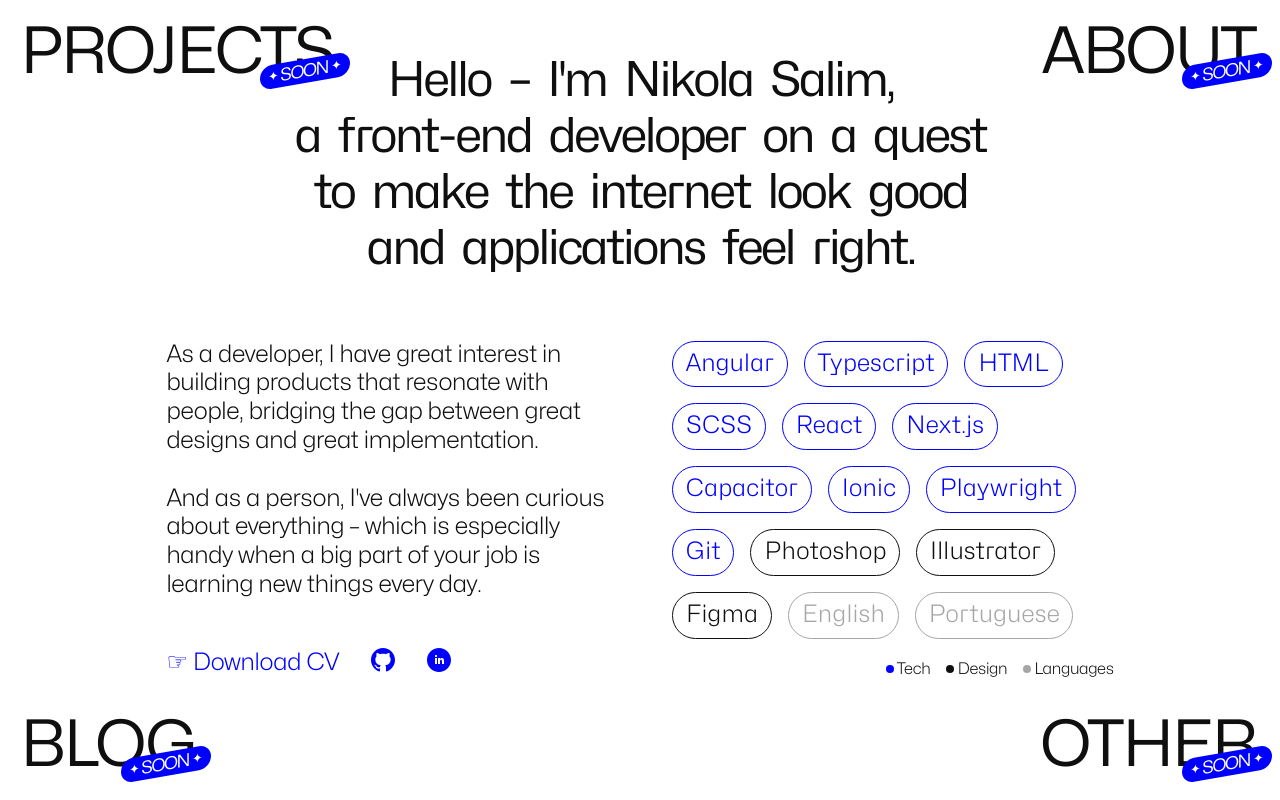
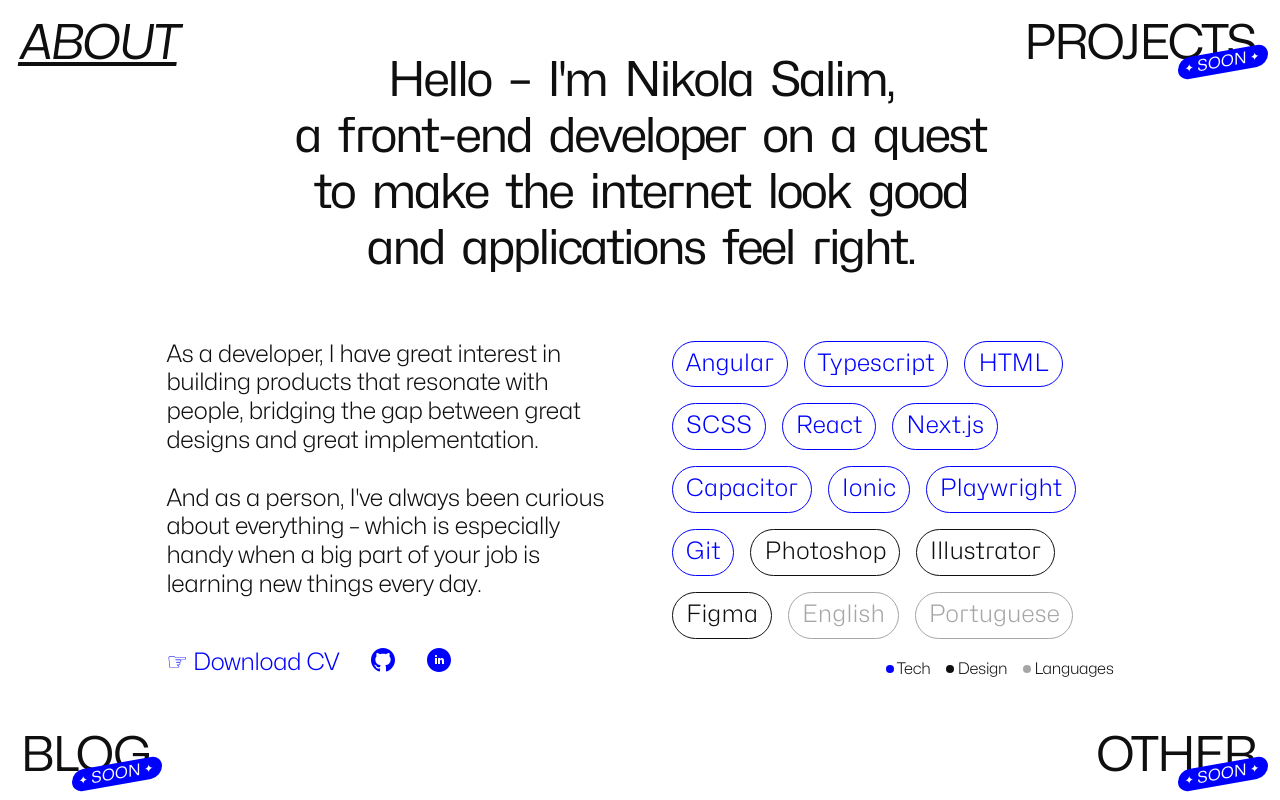
Before and after one commit to nikolasalim/nikolasalim.github.io, a Next.js app: page /about in a window 1280 px wide. Built offline with nearby package versions, Linux system fonts and the light colour scheme.

Commit message:
tweak nav-menu font-sizes; create asset dir for fonts

```diff
--- a/app/components/nav-menu/nav-menu.module.scss
+++ b/app/components/nav-menu/nav-menu.module.scss
@@ -6,7 +6,7 @@
   width: 100%;
   position: fixed;
   font-family: 'Mona-Sans';
-  font-size: 4rem;
+  font-size: 3rem;
   letter-spacing: -0.1rem;
 }
 
@@ -32,16 +32,25 @@
       transition: all 100ms ease-in;
     }
   }
+  &.active {
+    transform: skewX(-8deg);
+    .navItem {
+      text-decoration: underline;
+      &:hover {
+        transform: unset;
+      }
+    }
+  }
 }
 
 .soonTagWrapper {
   position: absolute;
-  bottom: 10%;
-  right: -1rem;
+  bottom: -0.1rem;
+  right: -0.75rem;
   text-indent: unset;
 }
 
-@media screen and (max-width: 700px){
+@media screen and (max-width: 768px){
   .topNav, .bottomNav {
     font-size: 1.5rem;
     letter-spacing: unset;
--- a/app/components/nav-menu/nav-menu.tsx
+++ b/app/components/nav-menu/nav-menu.tsx
@@ -3,18 +3,19 @@
 import styles from './nav-menu.module.scss'
 import Link from 'next/link';
 import SoonTag from '@/app/components/soon-tag/soon-tag';
+import {usePathname} from "next/navigation";
 
 export default function NavMenu() {
+  const pathname = usePathname();
 
   return (
     <>
       <div className={styles.topNav}>
+        <Link href="/" className={`${styles.navLink} ${pathname === '/about' ? styles.active : ''}`}>
+          <span className={styles.navItem}>ABOUT</span>
+        </Link>
         <Link href="/" className={styles.navLink}>
           <span className={styles.navItem}>PROJECTS</span>
-          <span className={styles.soonTagWrapper}><SoonTag/></span>
-        </Link>
-        <Link href="/" className={styles.navLink}>
-          <span className={styles.navItem}>ABOUT</span>
           <span className={styles.soonTagWrapper}><SoonTag/></span>
         </Link>
       </div>
--- a/app/components/soon-tag/soon-tag.module.scss
+++ b/app/components/soon-tag/soon-tag.module.scss
@@ -3,20 +3,21 @@
   justify-content: center;
   align-items: center;
   height: fit-content;
-  padding: 0.1rem 0.2rem 0.1rem 0.3rem;
-  font-size: 1.1rem;
+  border-radius: 1rem;
+  padding: 0.1rem 0.1rem 0.1rem 0.2rem;
   color: white;
   background-color: blue;
-  border-radius: 1rem;
   transform: skewY(-10deg);
+  font-size: 1rem;
+  letter-spacing: 0.01rem;
 
   .star {
-    font-size: 0.8rem;
+    font-size: 0.7rem;
     margin: 0 0.4rem;
   }
 }
 
-@media screen and (max-width: 700px){
+@media screen and (max-width: 768px){
   .soonTag {
     font-size: 0.8rem;
     transform: skewY(-6deg);
--- a/app/styles/typography.scss
+++ b/app/styles/typography.scss
@@ -1,6 +1,6 @@
 @font-face {
   font-family: 'Hubot-Sans';
-  src: url(/fonts/Hubot-Sans.woff2) format('woff2');
+  src: url(/assets/fonts/Hubot-Sans.woff2) format('woff2');
   font-weight: normal;
   font-style: normal;
   font-display: swap;
@@ -9,8 +9,8 @@
 @font-face {
   font-family: 'Mona-Sans';
   src:
-          url(/fonts/Mona-Sans.woff2) format('woff2 supports variations'),
-          url(/fonts/Mona-Sans.woff2) format('woff2-variations');
+          url(/assets/fonts/Mona-Sans.woff2) format('woff2 supports variations'),
+          url(/assets/fonts/Mona-Sans.woff2) format('woff2-variations');
   font-weight: 200 900;
   font-stretch: 75% 125%;
 }
```
Also changed, not shown: public/assets/fonts/Hubot-Sans.woff2 (renamed from public/fonts/Hubot-Sans.woff2), public/assets/fonts/Mona-Sans.woff2 (renamed from public/fonts/Mona-Sans.woff2).
